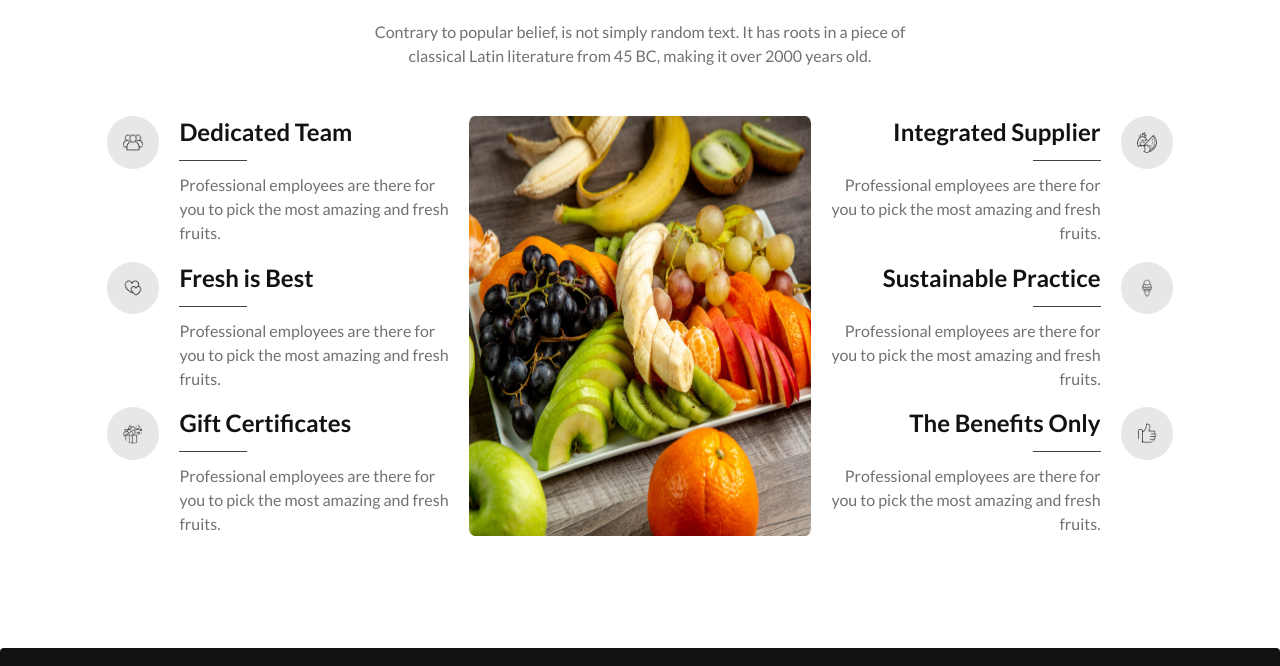
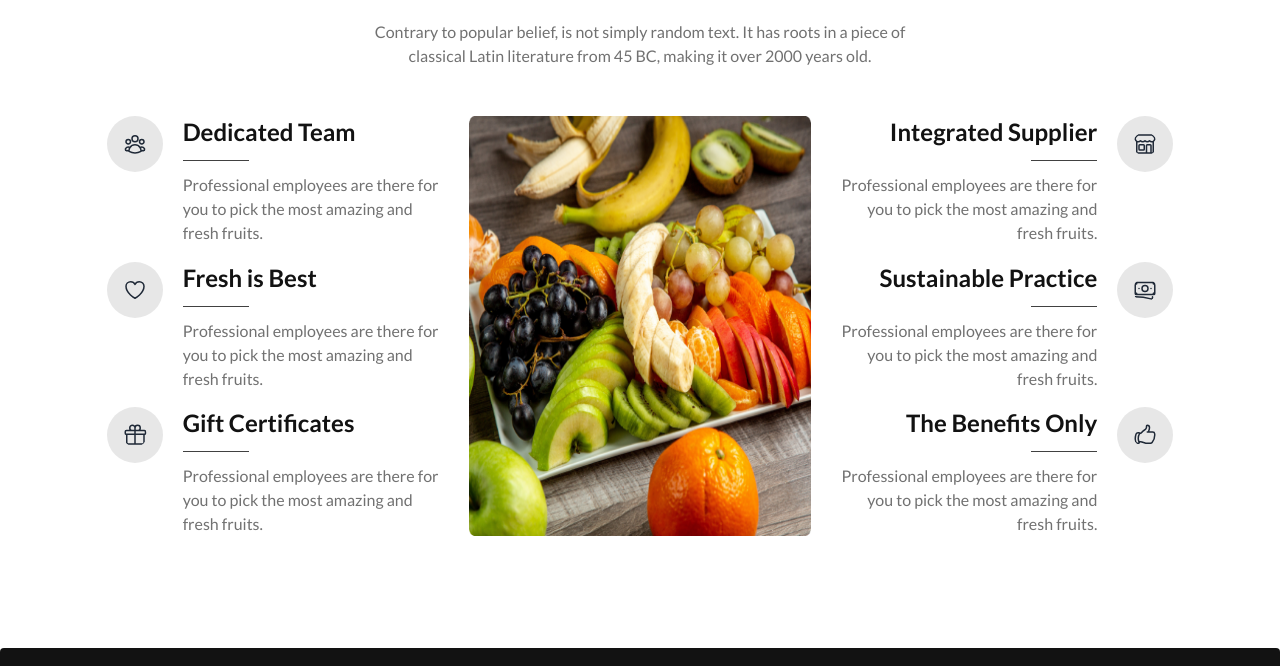
Before and after one commit to akibrahman/assignment-3-ph, a plain HTML site: page index.html in a window 1280 px wide. Shown: the part 2568-3234 px from the top of the page. Drawn offline with nearby package versions, Linux system fonts and the light colour scheme.

Commit message:
Why Choose us Icons Updated

```diff
--- a/index.html
+++ b/index.html
@@ -1085,11 +1085,25 @@
               class="flex flex-col lg:flex-row items-center lg:items-start gap-5"
             >
               <div class="">
-                <img
+                <!-- <img
                   class="bg-[#E7E7E7] lg:w-28 p-4 rounded-full"
                   src="./images/icon1.png"
                   alt=""
+                /> -->
+                <svg
+                  xmlns="http://www.w3.org/2000/svg"
+                  fill="none"
+                  viewBox="0 0 24 24"
+                  stroke-width="1.5"
+                  stroke="currentColor"
+                  class="w-14 h-14 bg-[#E7E7E7] rounded-full p-4"
+                >
+                  <path
+                    stroke-linecap="round"
+                    stroke-linejoin="round"
+                    d="M18 18.72a9.094 9.094 0 003.741-.479 3 3 0 00-4.682-2.72m.94 3.198l.001.031c0 .225-.012.447-.037.666A11.944 11.944 0 0112 21c-2.17 0-4.207-.576-5.963-1.584A6.062 6.062 0 016 18.719m12 0a5.971 5.971 0 00-.941-3.197m0 0A5.995 5.995 0 0012 12.75a5.995 5.995 0 00-5.058 2.772m0 0a3 3 0 00-4.681 2.72 8.986 8.986 0 003.74.477m.94-3.197a5.971 5.971 0 00-.94 3.197M15 6.75a3 3 0 11-6 0 3 3 0 016 0zm6 3a2.25 2.25 0 11-4.5 0 2.25 2.25 0 014.5 0zm-13.5 0a2.25 2.25 0 11-4.5 0 2.25 2.25 0 014.5 0z"
                   />
+                </svg>
               </div>
               <div class="text-center lg:text-left">
                 <h1 class="text-[#121212] text-2xl font-bold">
@@ -1107,11 +1121,25 @@
               class="flex flex-col lg:flex-row items-center lg:items-start gap-5"
             >
               <div class="">
-                <img
+                <!-- <img
                   class="bg-[#E7E7E7] lg:w-28 p-4 rounded-full"
                   src="./images/icon2.png"
                   alt=""
+                /> -->
+                <svg
+                  xmlns="http://www.w3.org/2000/svg"
+                  fill="none"
+                  viewBox="0 0 24 24"
+                  stroke-width="1.5"
+                  stroke="currentColor"
+                  class="w-14 h-14 bg-[#E7E7E7] rounded-full p-4"
+                >
+                  <path
+                    stroke-linecap="round"
+                    stroke-linejoin="round"
+                    d="M21 8.25c0-2.485-2.099-4.5-4.688-4.5-1.935 0-3.597 1.126-4.312 2.733-.715-1.607-2.377-2.733-4.313-2.733C5.1 3.75 3 5.765 3 8.25c0 7.22 9 12 9 12s9-4.78 9-12z"
                   />
+                </svg>
               </div>
               <div class="text-center lg:text-left">
                 <h1 class="text-[#121212] text-2xl font-bold">Fresh is Best</h1>
@@ -1127,11 +1155,25 @@
               class="flex flex-col lg:flex-row items-center lg:items-start gap-5"
             >
               <div class="">
-                <img
+                <!-- <img
                   class="bg-[#E7E7E7] lg:w-28 p-4 rounded-full"
                   src="./images/icon3.png"
                   alt=""
+                /> -->
+                <svg
+                  xmlns="http://www.w3.org/2000/svg"
+                  fill="none"
+                  viewBox="0 0 24 24"
+                  stroke-width="1.5"
+                  stroke="currentColor"
+                  class="w-14 h-14 bg-[#E7E7E7] rounded-full p-4"
+                >
+                  <path
+                    stroke-linecap="round"
+                    stroke-linejoin="round"
+                    d="M21 11.25v8.25a1.5 1.5 0 01-1.5 1.5H5.25a1.5 1.5 0 01-1.5-1.5v-8.25M12 4.875A2.625 2.625 0 109.375 7.5H12m0-2.625V7.5m0-2.625A2.625 2.625 0 1114.625 7.5H12m0 0V21m-8.625-9.75h18c.621 0 1.125-.504 1.125-1.125v-1.5c0-.621-.504-1.125-1.125-1.125h-18c-.621 0-1.125.504-1.125 1.125v1.5c0 .621.504 1.125 1.125 1.125z"
                   />
+                </svg>
               </div>
               <div class="text-center lg:text-left">
                 <h1 class="text-[#121212] text-2xl font-bold">
@@ -1162,14 +1204,28 @@
               class="flex flex-col lg:flex-row-reverse items-center lg:items-start gap-5"
             >
               <div class="">
-                <img
+                <!-- <img
                   class="bg-[#E7E7E7] lg:w-28 p-4 rounded-full"
                   src="./images/icon4.png"
                   alt=""
+                /> -->
+                <svg
+                  xmlns="http://www.w3.org/2000/svg"
+                  fill="none"
+                  viewBox="0 0 24 24"
+                  stroke-width="1.5"
+                  stroke="currentColor"
+                  class="w-14 h-14 bg-[#E7E7E7] rounded-full p-4"
+                >
+                  <path
+                    stroke-linecap="round"
+                    stroke-linejoin="round"
+                    d="M13.5 21v-7.5a.75.75 0 01.75-.75h3a.75.75 0 01.75.75V21m-4.5 0H2.36m11.14 0H18m0 0h3.64m-1.39 0V9.349m-16.5 11.65V9.35m0 0a3.001 3.001 0 003.75-.615A2.993 2.993 0 009.75 9.75c.896 0 1.7-.393 2.25-1.016a2.993 2.993 0 002.25 1.016c.896 0 1.7-.393 2.25-1.016a3.001 3.001 0 003.75.614m-16.5 0a3.004 3.004 0 01-.621-4.72L4.318 3.44A1.5 1.5 0 015.378 3h13.243a1.5 1.5 0 011.06.44l1.19 1.189a3 3 0 01-.621 4.72m-13.5 8.65h3.75a.75.75 0 00.75-.75V13.5a.75.75 0 00-.75-.75H6.75a.75.75 0 00-.75.75v3.75c0 .415.336.75.75.75z"
                   />
+                </svg>
               </div>
               <div class="flex flex-col lg:items-end items-center">
-                <h1 class="text-[#121212] text-2xl font-bold">
+                <h1 class="text-[#121212] text-2xl font-bold lg:text-right">
                   Integrated Supplier
                 </h1>
                 <hr class="border-[#414141] w-1/4 my-3" />
@@ -1186,11 +1242,25 @@
               class="flex flex-col lg:flex-row-reverse items-center lg:items-start gap-5"
             >
               <div class="">
-                <img
+                <!-- <img
                   class="bg-[#E7E7E7] lg:w-28 p-4 rounded-full"
                   src="./images/icon5.png"
                   alt=""
+                /> -->
+                <svg
+                  xmlns="http://www.w3.org/2000/svg"
+                  fill="none"
+                  viewBox="0 0 24 24"
+                  stroke-width="1.5"
+                  stroke="currentColor"
+                  class="w-14 h-14 bg-[#E7E7E7] rounded-full p-4"
+                >
+                  <path
+                    stroke-linecap="round"
+                    stroke-linejoin="round"
+                    d="M2.25 18.75a60.07 60.07 0 0115.797 2.101c.727.198 1.453-.342 1.453-1.096V18.75M3.75 4.5v.75A.75.75 0 013 6h-.75m0 0v-.375c0-.621.504-1.125 1.125-1.125H20.25M2.25 6v9m18-10.5v.75c0 .414.336.75.75.75h.75m-1.5-1.5h.375c.621 0 1.125.504 1.125 1.125v9.75c0 .621-.504 1.125-1.125 1.125h-.375m1.5-1.5H21a.75.75 0 00-.75.75v.75m0 0H3.75m0 0h-.375a1.125 1.125 0 01-1.125-1.125V15m1.5 1.5v-.75A.75.75 0 003 15h-.75M15 10.5a3 3 0 11-6 0 3 3 0 016 0zm3 0h.008v.008H18V10.5zm-12 0h.008v.008H6V10.5z"
                   />
+                </svg>
               </div>
               <div class="flex flex-col lg:items-end items-center">
                 <h1 class="text-[#121212] text-2xl font-bold lg:text-right">
@@ -1210,14 +1280,28 @@
               class="flex flex-col lg:flex-row-reverse items-center lg:items-start gap-5"
             >
               <div class="">
-                <img
+                <!-- <img
                   class="bg-[#E7E7E7] lg:w-28 p-4 rounded-full"
                   src="./images/icon6.png"
                   alt=""
+                /> -->
+                <svg
+                  xmlns="http://www.w3.org/2000/svg"
+                  fill="none"
+                  viewBox="0 0 24 24"
+                  stroke-width="1.5"
+                  stroke="currentColor"
+                  class="w-14 h-14 bg-[#E7E7E7] rounded-full p-4"
+                >
+                  <path
+                    stroke-linecap="round"
+                    stroke-linejoin="round"
+                    d="M6.633 10.5c.806 0 1.533-.446 2.031-1.08a9.041 9.041 0 012.861-2.4c.723-.384 1.35-.956 1.653-1.715a4.498 4.498 0 00.322-1.672V3a.75.75 0 01.75-.75A2.25 2.25 0 0116.5 4.5c0 1.152-.26 2.243-.723 3.218-.266.558.107 1.282.725 1.282h3.126c1.026 0 1.945.694 2.054 1.715.045.422.068.85.068 1.285a11.95 11.95 0 01-2.649 7.521c-.388.482-.987.729-1.605.729H13.48c-.483 0-.964-.078-1.423-.23l-3.114-1.04a4.501 4.501 0 00-1.423-.23H5.904M14.25 9h2.25M5.904 18.75c.083.205.173.405.27.602.197.4-.078.898-.523.898h-.908c-.889 0-1.713-.518-1.972-1.368a12 12 0 01-.521-3.507c0-1.553.295-3.036.831-4.398C3.387 10.203 4.167 9.75 5 9.75h1.053c.472 0 .745.556.5.96a8.958 8.958 0 00-1.302 4.665c0 1.194.232 2.333.654 3.375z"
                   />
+                </svg>
               </div>
               <div class="flex flex-col items-center lg:items-end">
-                <h1 class="text-[#121212] text-2xl font-bold">
+                <h1 class="text-[#121212] text-2xl font-bold lg:text-right">
                   The Benefits Only
                 </h1>
                 <hr class="border-[#414141] w-1/4 my-3" />
```
Lines whose indentation alone changed are shown as unchanged.
